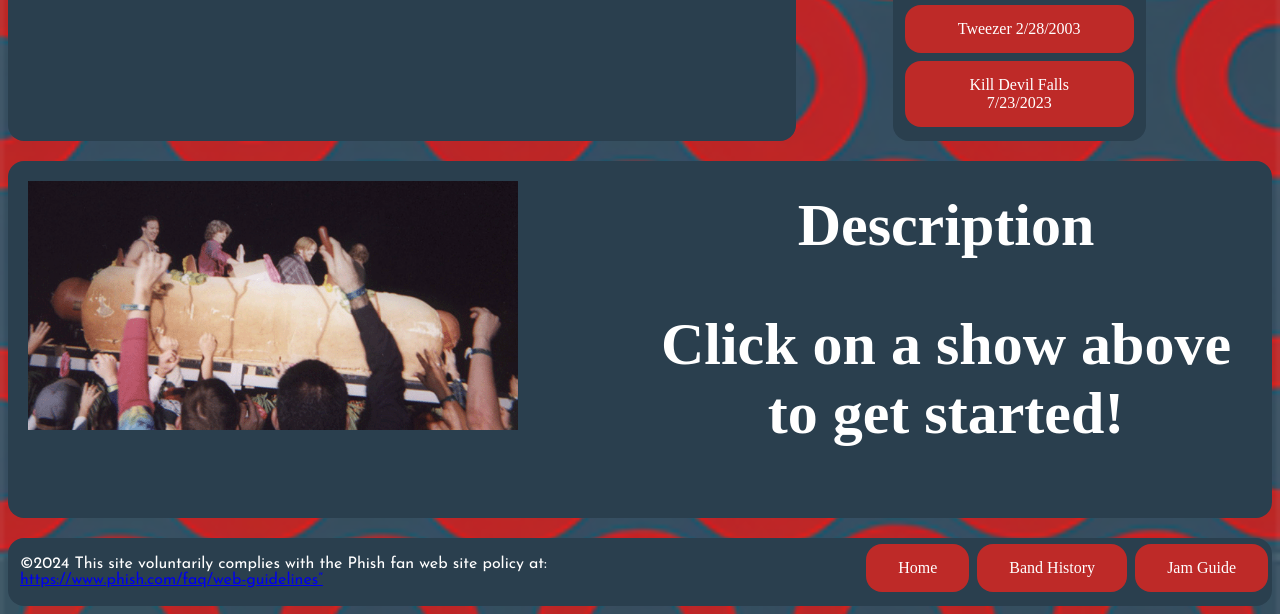
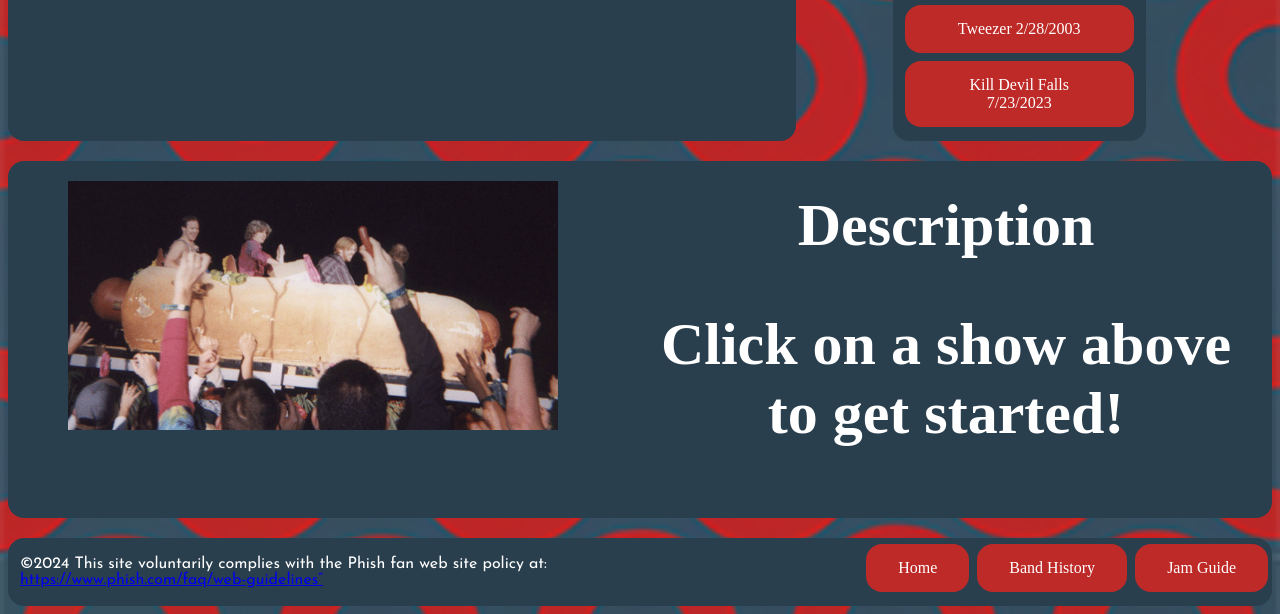
Before and after one commit to michaelmoriarty089/ist263, a plain HTML site: page project/guide.html in a window 1280 px wide. Shown: the part 556-1170 px from the top of the page. Drawn offline with Linux system fonts and the light colour scheme; a web font is replaced by a local one.

Commit message:
Update guide.html

```diff
--- a/project/guide.html
+++ b/project/guide.html
@@ -18,7 +18,7 @@
             #howto h2 {text-align: center; font-size: 40px;}
             .songlist {background-color: #2a3f4e; border-radius: 1em; margin-right: 10%; width: 20%;}
             .songlist h2 {text-align: center; font-size: 40px;}
-            #jamwindow {width: 40%;}
+            #jamwindow {width: 40%; margin-left: 40px;}
             .jamdesc {width: 50%;}
             .jamdesc h2 {text-align: center; font-size: 60px; margin-top: 10px;}
             #camdenplayer, #tweezplayer, #camdendesc1, #camdendesc2, #camdendesc3, #camdendesc4, #camdendesc5, #camdendesc6, #camdendesc7, #tweezdesc1 {display: none;}
```
